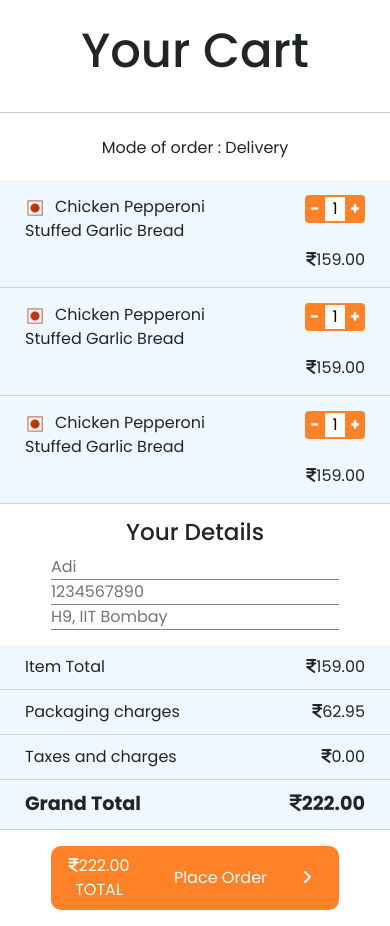
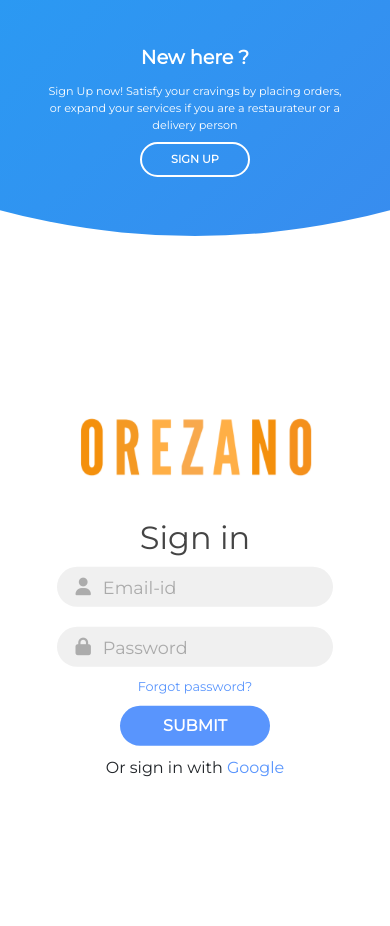
Before and after one commit to adibyju/Orezano_food_delivery_app, a React (Create React App) app in the folder orezano_react_folder/: page / in a window 390 px wide. After the commit the page ends 844 px from the top, so only its background shows below. Built offline with nearby package versions, Linux system fonts and the light colour scheme.

Commit message:
Update changes

```diff
--- a/orezano_react_folder/package.json
+++ b/orezano_react_folder/package.json
@@ -7,6 +7,7 @@
     "@testing-library/react": "^11.2.7",
     "@testing-library/user-event": "^12.8.3",
     "bootstrap": "^5.1.3",
+    "jquery": "^3.6.0",
     "react": "^17.0.2",
     "react-dom": "^17.0.2",
     "react-scripts": "4.0.3",
--- a/orezano_react_folder/src/App.js
+++ b/orezano_react_folder/src/App.js
@@ -2,13 +2,14 @@ import './App.css';
 import SignInUp from './Components/SignInUp'
 import OrderSum from './Components/OrderSum'
 import YourCart from './Components/YourCart'
+import LandingPage from './Components/LandingPage.js'
 
 function App() {
   return (
     <div className="App">
-      {/* <SignInUp/> */}
+      <SignInUp />
       {/* <OrderSum /> */}
-      <YourCart />
+      {/* <YourCart /> */}
     </div>
   );
 }
--- a/orezano_react_folder/src/Components/Card.module.css
+++ b/orezano_react_folder/src/Components/Card.module.css
@@ -1,4 +1,4 @@
-@import url("https://fonts.googleapis.com/css2?family=Poppins:wght@200;300;400;500;600;700;800&display=swap");
+@import url('https://fonts.googleapis.com/css2?family=Montserrat&display=swap');
 
 * {
   margin: 0;
@@ -8,7 +8,7 @@
 
 body,
 input {
-  font-family: "Poppins", sans-serif;
+  font-family: 'Montserrat', sans-serif;
 }
 
 .card {
--- /dev/null
+++ b/orezano_react_folder/src/Components/LandingPage.js
@@ -0,0 +1,24 @@
+import LPCSS from './LandingPage.module.css'
+import lpImg from '../Images/landingPageImg.png';
+import $ from 'jquery';
+
+const LandingPage = () => {
+    $(function () {
+        setTimeout(function () { $("#lp").fadeOut(1500); }, 1000)
+
+    })
+
+    return (
+        <div id="lp" className={LPCSS.landingPage}>
+            <div className={LPCSS.lpDiv1}>
+                <p className={LPCSS.Orezano}>OrezanO</p>
+                <p>For College Students<br></br>Made in India</p>
+            </div>
+            <div className={LPCSS.lpDiv2}>
+                <img className={LPCSS.lpimg} src={lpImg} alt="" />
+            </div>
+        </div>
+    )
+}
+
+export default LandingPage
--- /dev/null
+++ b/orezano_react_folder/src/Components/LandingPage.module.css
@@ -0,0 +1,50 @@
+@import url('https://fonts.googleapis.com/css2?family=Montserrat&display=swap');
+
+* {
+  margin: 0;
+  padding: 0;
+  box-sizing: border-box;
+}
+
+body,
+input {
+    font-family: 'Montserrat', sans-serif;
+}
+
+.landingPage {
+    position: fixed;
+    background: rgb(255, 129, 40);
+    height: 100vh;
+    width: 100vw;
+    color: #fff;
+    padding: 10px;
+    text-align: center;
+    display: grid;
+    grid-template-rows: 2fr 1.3fr;
+    z-index: 99!important;
+}
+
+p {
+    margin-bottom: 0;
+}
+
+.Orezano {
+    font-weight: bolder;
+    font-size: 3rem;
+}
+
+.lpDiv1 {
+    padding-top: 15vh;
+    grid-column: 1;
+    grid-row: 1;
+}
+
+.lpDiv2 {
+    grid-column: 1;
+    grid-row: 2;
+}
+
+.lpimg {
+    width: 80vw;
+    max-width: 30rem;
+}
--- a/orezano_react_folder/src/Components/OrderSum.module.css
+++ b/orezano_react_folder/src/Components/OrderSum.module.css
@@ -1,4 +1,4 @@
-@import url("https://fonts.googleapis.com/css2?family=Poppins:wght@200;300;400;500;600;700;800&display=swap");
+@import url('https://fonts.googleapis.com/css2?family=Montserrat&display=swap');
 
 * {
   margin: 0;
@@ -8,7 +8,7 @@
 
 body,
 input {
-  font-family: "Poppins", sans-serif;
+  font-family: 'Montserrat', sans-serif;
 }
 
 .container {
@@ -25,5 +25,5 @@ input {
   display: inline-block;
   text-align: center;
   width: 100%;
-  font-size: 3rem;
+  font-size: 1.8rem;
 }
--- a/orezano_react_folder/src/Components/SignInUp.js
+++ b/orezano_react_folder/src/Components/SignInUp.js
@@ -1,8 +1,9 @@
-import {useRef} from 'react'
+import { useRef } from 'react'
 import SIUCSS from './SignInUp.module.css' // SignInUp CSS
 // import logo from '../logo.svg';
 // import register from '../register.svg';
 import logo from '../Images/logo.png';
+import LandingPage from './LandingPage.js'
 
 const SignInUp = () => {
   const Container = useRef(null);
@@ -16,6 +17,8 @@ const SignInUp = () => {
   }
 
   return (
+    <>
+      {/* <LandingPage /> */}
       <div className={SIUCSS.container} ref={Container}>
         <div className={SIUCSS['forms-container']}>
           <div className={SIUCSS['signin-signup']}>
@@ -41,22 +44,22 @@ const SignInUp = () => {
             <form action="#" className={SIUCSS['sign-up-form']}>
               <img src={logo} class={SIUCSS.logo2} alt="" />
               <h2 className={SIUCSS.title}>Sign up</h2>
-            <div className={SIUCSS['input-field']}>
+              {/* <div className={SIUCSS['input-field']}>
               <i className="fas fa-user"></i>
               <input type="text" placeholder="Name" />
-            </div>
+              </div> */}
               <div className={SIUCSS['input-field']}>
                 <i className="fas fa-envelope"></i>
                 <input type="email" placeholder="Email" />
               </div>
-            <div className={SIUCSS['input-field']}>
+              {/* <div className={SIUCSS['input-field']}>
               <i className="fas fa-phone"></i>
               <input type="int" placeholder="Phone No." maxlength="10"/>
-            </div>
-            <div className={SIUCSS['input-field']}>
+              </div> */}
+              {/* <div className={SIUCSS['input-field']}>
               <i className="fas fa-home"></i>
               <input type="text" placeholder="Address" />
-            </div>
+              </div> */}
               <div className={SIUCSS['input-field']}>
                 <i className="fas fa-lock"></i>
                 <input type="password" placeholder="Password" />
@@ -76,7 +79,7 @@ const SignInUp = () => {
                   ex ratione. Aliquid! */}
                 Sign Up now! Satisfy your cravings by placing orders, or expand your services if you are a restaurateur or a delivery person
               </p>
-            <button class={`${SIUCSS.btn} ${SIUCSS.transparent}`} id={SIUCSS['sign-up-btn']} onClick = {signUp}>
+              <button class={`${SIUCSS.btn} ${SIUCSS.transparent}`} id={SIUCSS['sign-up-btn']} onClick={signUp}>
                 Sign up
               </button>
             </div>
@@ -90,14 +93,14 @@ const SignInUp = () => {
                   laboriosam ad deleniti. */}
                 Watchu waiting for? Sign In and place some orders to enjoy some yummy dishes
               </p>
-            <button class={`${SIUCSS.btn} ${SIUCSS.transparent}`} id={SIUCSS['sign-in-btn']} onClick = {signIn}>
+              <button class={`${SIUCSS.btn} ${SIUCSS.transparent}`} id={SIUCSS['sign-in-btn']} onClick={signIn}>
                 Sign in
               </button>
             </div>
             {/* <img src={register} class="image" alt="" /> */}
           </div>
         </div>
-        </div>
+      </div></>
   )
 }
 
--- a/orezano_react_folder/src/Components/SignInUp.module.css
+++ b/orezano_react_folder/src/Components/SignInUp.module.css
@@ -1,4 +1,4 @@
-@import url("https://fonts.googleapis.com/css2?family=Poppins:wght@200;300;400;500;600;700;800&display=swap");
+@import url('https://fonts.googleapis.com/css2?family=Montserrat&display=swap');
 
 * {
   margin: 0;
@@ -8,11 +8,12 @@
 
 body,
 input {
-  font-family: "Poppins", sans-serif;
+  font-family: 'Montserrat', sans-serif;
 }
 
 .container {
   position: relative;
+  /* position: fixed; */
   width: 100%;
   background-color: #fff;
   min-height: 100vh;
@@ -70,6 +71,7 @@ input {
 
 .forms-container {
   position: absolute;
+  /* position: relative; */
   width: 100%;
   height: 100%;
   top: 0;
@@ -159,7 +161,7 @@ form.sign-in-form {
   font-size: 1rem;
 }
 
-.social-media {
+/* .social-media {
   display: flex;
   justify-content: center;
 }
@@ -177,12 +179,12 @@ form.sign-in-form {
   text-decoration: none;
   font-size: 1.1rem;
   transition: 0.3s;
-}
+} */
 
-.social-icon:hover {
+/* .social-icon:hover {
   color: #4481eb;
   border-color: #4481eb;
-}
+} */
 
 .btn {
   width: 150px;
@@ -440,6 +442,35 @@ form.sign-in-form {
     color: #444;
     margin-bottom: 0px;
   }
+
+  form {
+    display: flex;
+    align-items: center;
+    justify-content: center;
+    flex-direction: column;
+    padding: 0rem 0rem;
+    transition: all 0.2s 0.7s;
+    overflow: hidden;
+    grid-column: 1 / 2;
+    grid-row: 1 / 2;
+    /* transform: translateY(-35%); */
+    /* top: -20%; */
+  }
+
+  .forms-container {
+    /* position: absolute; */
+    position: relative;
+    width: 100%;
+    height: 100%;
+    top: 0;
+    left: 0;
+  }
+
+  .social-text {
+    padding: 0rem 0;
+    font-size: 1rem;
+    margin-bottom: 0;
+  }
 }
 
 @media (max-width: 570px) {
--- a/orezano_react_folder/src/Components/YourCart.js
+++ b/orezano_react_folder/src/Components/YourCart.js
@@ -9,7 +9,7 @@ const YourCart = () => {
                 <hr className={YCCSS.sep} />
             </div>
 
-            <div className={YCCSS.modOfOrd}>Mode of order : Delivery</div>
+            <div className={YCCSS.modOfOrd}><span className={YCCSS.modOfOrdSpan}>Delivery</span></div>
 
             <YourCartCard />
             <YourCartCard />
@@ -17,7 +17,7 @@ const YourCart = () => {
             {/* <YourCartCard/> */}
 
             <div className={YCCSS.detailsDiv}>
-                <h3>Your Details</h3>
+                <h4>Your Details</h4>
                 <div className={YCCSS.detailRowDiv}><input type="text" placeholder="Adi" className={YCCSS.detailRow} /></div>
                 <div className={YCCSS.detailRowDiv}><input pattern="[0-9]{10}" placeholder="1234567890" className={YCCSS.detailRow} /></div>
                 <div className={YCCSS.detailRowDiv}><input type="text" placeholder="H9, IIT Bombay" className={YCCSS.detailRow} /></div>
--- a/orezano_react_folder/src/Components/YourCart.module.css
+++ b/orezano_react_folder/src/Components/YourCart.module.css
@@ -1,4 +1,4 @@
-@import url("https://fonts.googleapis.com/css2?family=Poppins:wght@200;300;400;500;600;700;800&display=swap");
+@import url('https://fonts.googleapis.com/css2?family=Montserrat&display=swap');
 
 * {
   margin: 0;
@@ -8,7 +8,7 @@
 
 body,
 input {
-  font-family: "Poppins", sans-serif;
+  font-family: 'Montserrat', sans-serif;
 }
 
 .title {
@@ -22,7 +22,7 @@ input {
   display: inline-block;
   text-align: center;
   width: 100%;
-  font-size: 3rem;
+  font-size: 1.8rem;
 }
 
 .sep {
@@ -35,6 +35,12 @@ input {
   width: 100%;
   text-align: center;
   margin-bottom: 20px;
+  font-weight: bold;
+}
+
+.modOfOrdSpan {
+  padding: 2px 4px;;
+  border: 2px solid rgb(255, 129, 40);
 }
 
 .detailRowDiv {
--- a/orezano_react_folder/src/Components/YourCartCard.module.css
+++ b/orezano_react_folder/src/Components/YourCartCard.module.css
@@ -1,3 +1,16 @@
+@import url('https://fonts.googleapis.com/css2?family=Montserrat&display=swap');
+
+* {
+  margin: 0;
+  padding: 0;
+  box-sizing: border-box;
+}
+
+body,
+input {
+  font-family: 'Montserrat', sans-serif;
+}
+
 .cartCard {
   width: 100%;
   justify-content: center;
```
Also changed, not shown: orezano_react_folder/src/Images/landingPageImg.png (added), 1 other file (tests, documents, lock files or other folders). Lines whose indentation alone changed are shown as unchanged.
